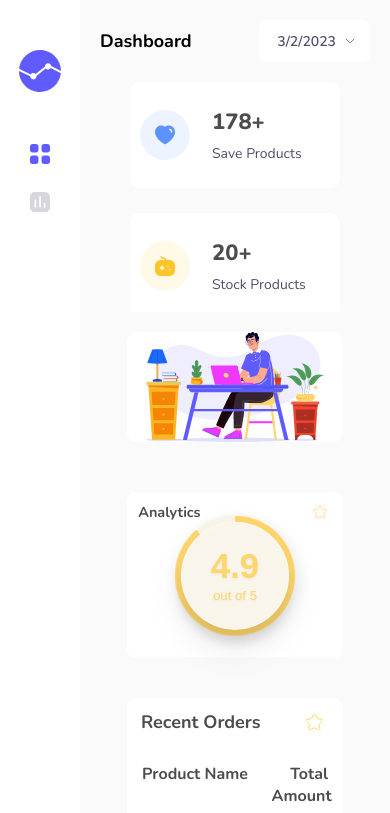
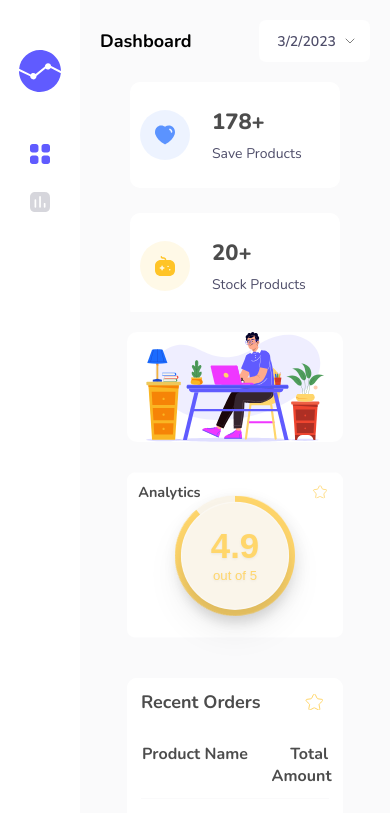
Before and after one commit to Juliya2323/CRM-Vue, a Vue app: page /dashboard in a window 390 px wide. Shown: the top 813 px of the page. Built offline with nearby package versions, Linux system fonts and the light colour scheme.

Commit message:
cards responsive

```diff
--- a/src/components/dashboard/DashboardOrders/OrderDetails.vue
+++ b/src/components/dashboard/DashboardOrders/OrderDetails.vue
@@ -191,6 +191,7 @@ function closeOrder() {
 
     &_cost {
       font-weight: 700;
+      margin: 0;
     }
 
     &_title {
--- a/src/pages/Dashboard.vue
+++ b/src/pages/Dashboard.vue
@@ -56,7 +56,7 @@ function switchCalendar() {
   gap: 20px;
   position: relative;
 
-  @media screen and (max-width: 400px) {
+  @media screen and (max-width: 420px) {
     padding: 20px;
   }
 
@@ -178,6 +178,10 @@ function switchCalendar() {
       height: fit-content;
       justify-content: center;
     }
+
+    @media screen and (max-width: 420px) {
+      gap: 10px;
+    }
   }
 
   .diagram {
```
